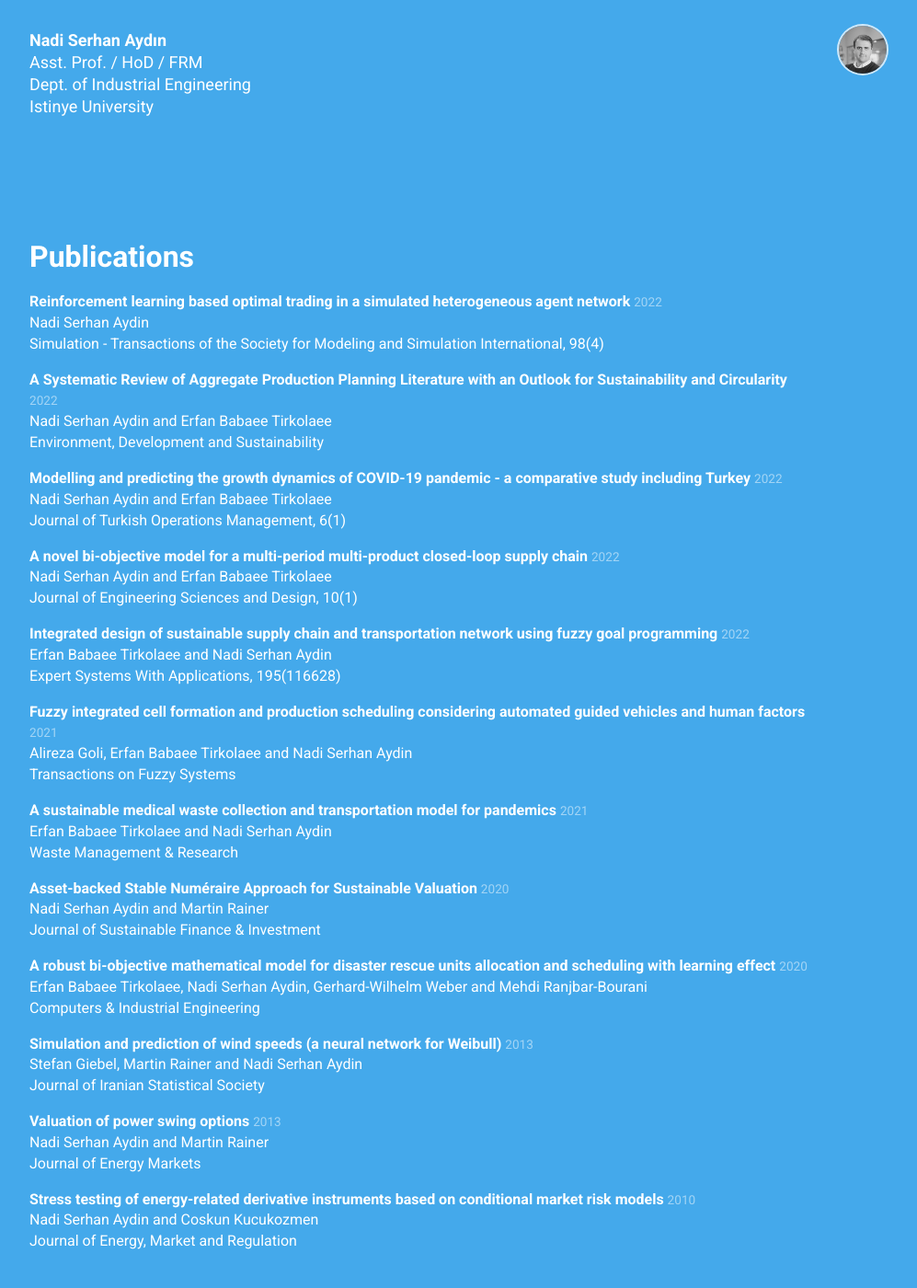
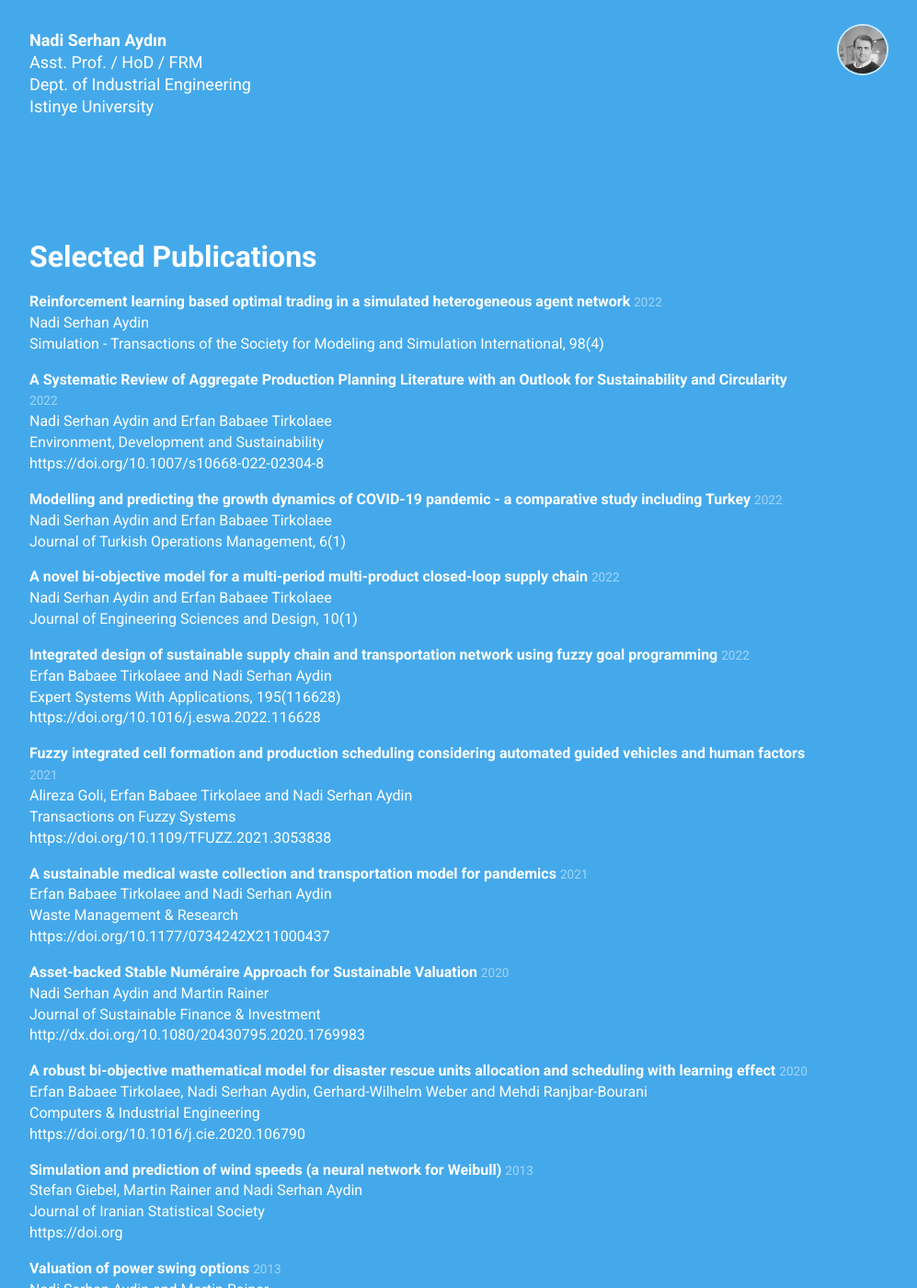
Before and after one commit to nsydn/nsydn.github.io, a Jekyll site: the page built from index.html, in a window 1280 px wide and 1400 px high, scrolled down 754 px. Shown: the whole window at 92% size, without its empty margins (38-1035 px from the left). Built offline with Jekyll 4.4.1, drawn with Linux system fonts in a browser that asks for light colours; nearby versions of some CDN libraries; some of the changed text lies outside the part shown.

Commit message:
Update albertine.html

```diff
--- a/_layouts/albertine.html
+++ b/_layouts/albertine.html
@@ -136,7 +136,7 @@ It is threatened by habitat loss.
   <div class="container">
     <div class="row">
       <section class="col-md-9">
-        <h3>Publications</h3>
+        <h3>Selected Publications</h3>
         {% for publication in site.data.publications %}
           <p>
             <b>
@@ -164,7 +164,7 @@ It is threatened by habitat loss.
               {% when 'journal_article' %}
                 {{ publication.journal }}
                 <br>
-                {{ publication.doi }}
+                {{ publication.url }}
 <!--                 {{ publication.volume }}, -->
 <!--                 {{ publication.issue }}, -->
 <!--                 {{ publication.pages }} -->
```
